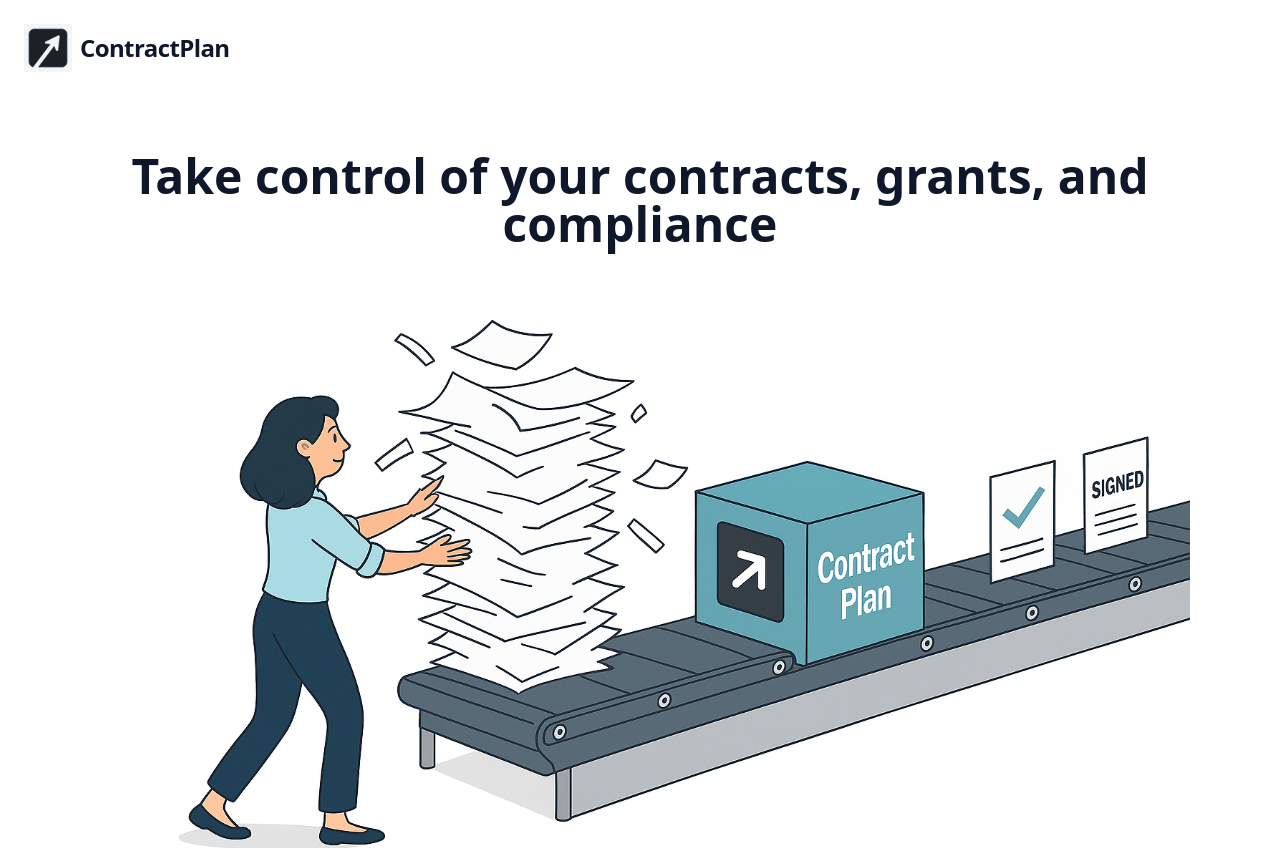
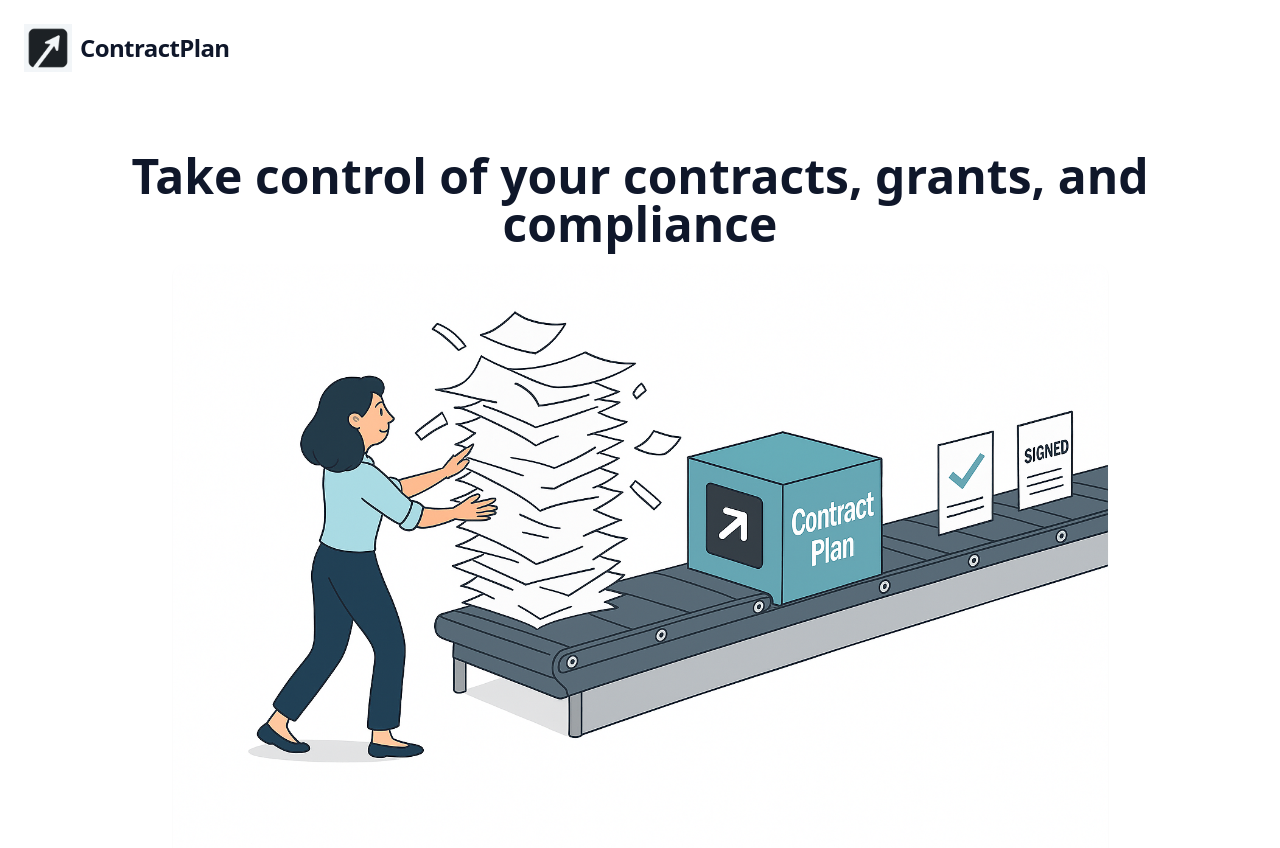
Before and after one commit to ContractPlan-Inc/contractplan, a Next.js app: page / in a window 1280 px wide. Shown: the top 848 px of the page. Built offline with nearby package versions, Linux system fonts and the light colour scheme.

Commit message:
🌟 Finalized homepage hero with polished layout, vault copy, and correct image

```diff
--- a/app/page.tsx
+++ b/app/page.tsx
@@ -42,8 +42,8 @@
           <Image
             src="/screens/hero-chaos-to-order.png"
             alt="ContractPlan automation illustration"
-            width={1100}
-            height={660}
+            width={935}
+            height={561}
             className="object-contain rounded-xl shadow-sm"
             priority
             unoptimized
```
